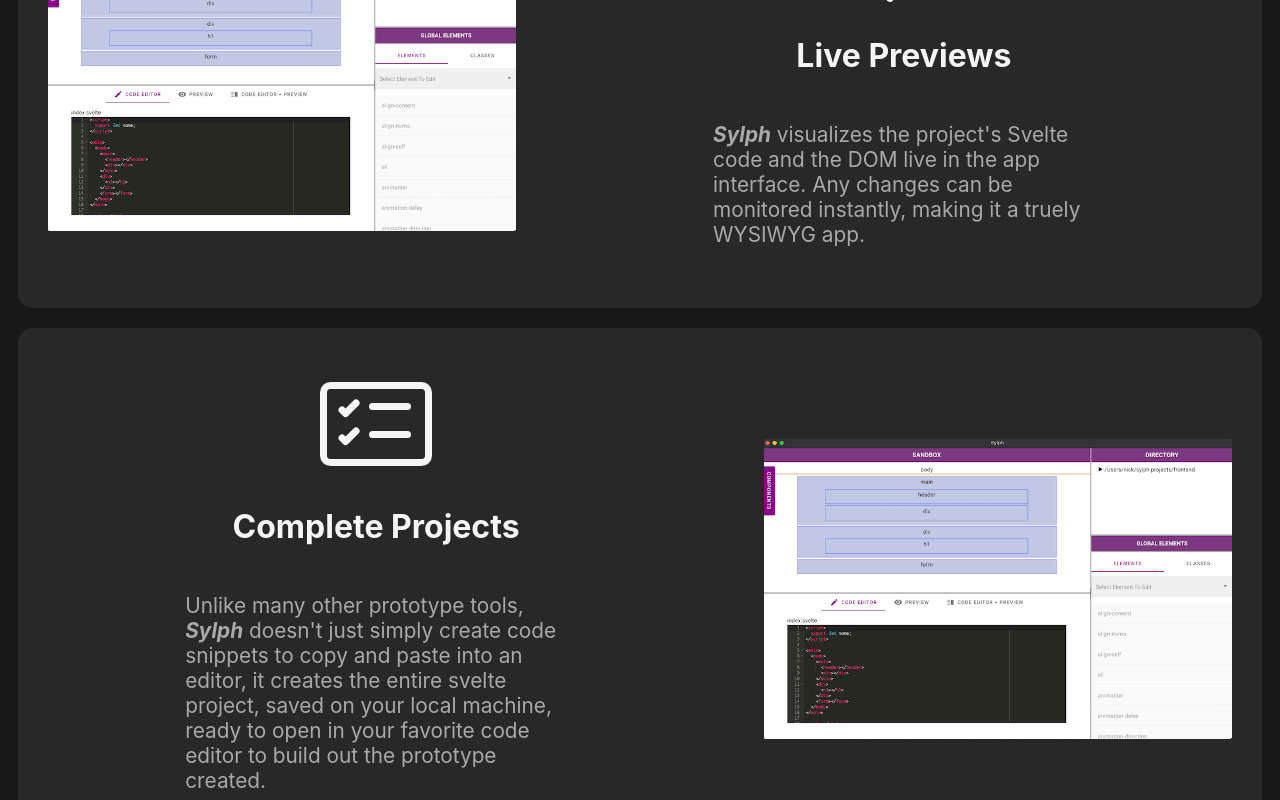
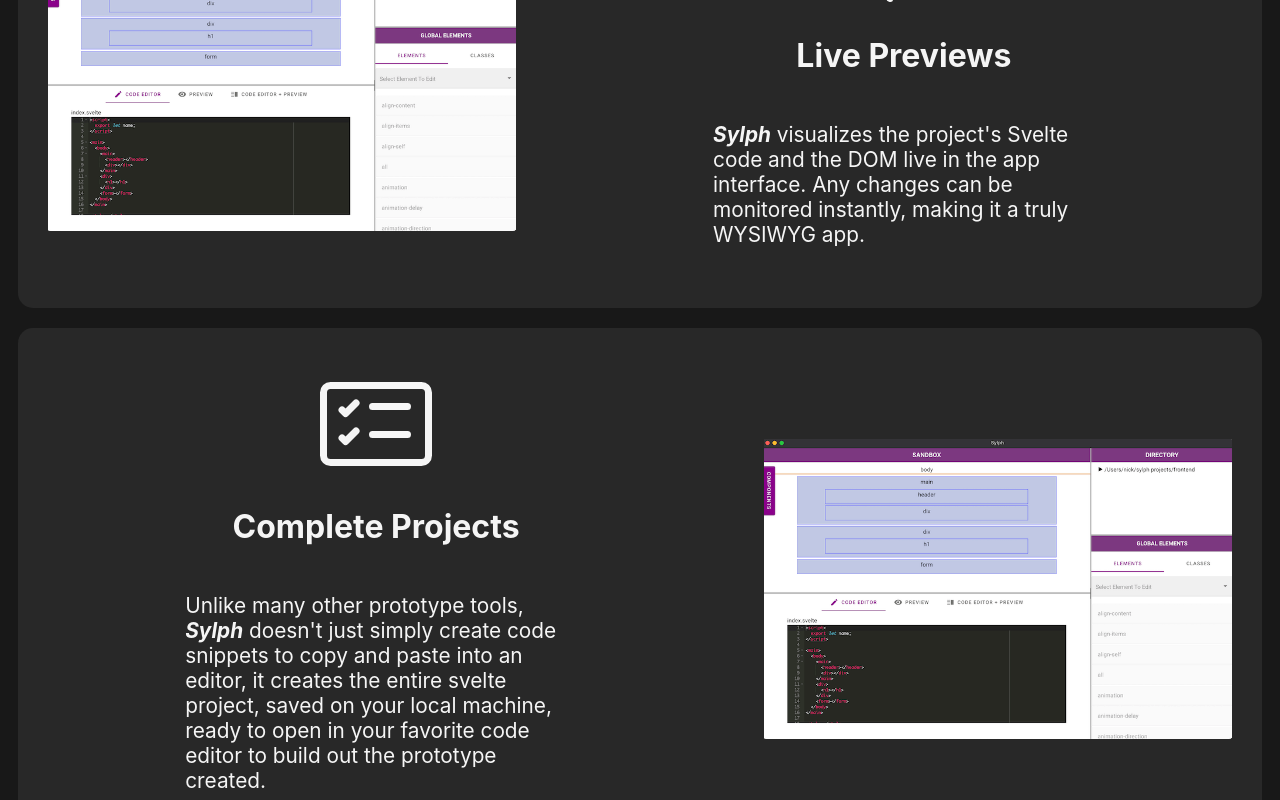
Before and after one commit to JovianDev/sylph_site, a Svelte app: page / in a window 1280 px wide. Shown: the part 1780-2580 px from the top of the page. Built offline with nearby package versions, Linux system fonts and the light colour scheme.

Commit message:
color changes

```diff
--- a/src/App.svelte
+++ b/src/App.svelte
@@ -98,7 +98,7 @@
         <p>
           <strong><em>Sylph</em></strong> visualizes the project's Svelte code and
           the DOM live in the app interface. Any changes can be monitored instantly,
-          making it a truely WYSIWYG app.
+          making it a truly WYSIWYG app.
         </p>
       </div>
     </div>
@@ -381,7 +381,7 @@
     margin: 20px;
   }
   .feature-discription p {
-    color: darkgray;
+    color: whitesmoke;
     font-size: 1.3em;
     width: 60%;
   }
```
Also changed, not shown: public/build/bundle.css, public/build/bundle.js, 1 other file (tests, documents, lock files or other folders).
